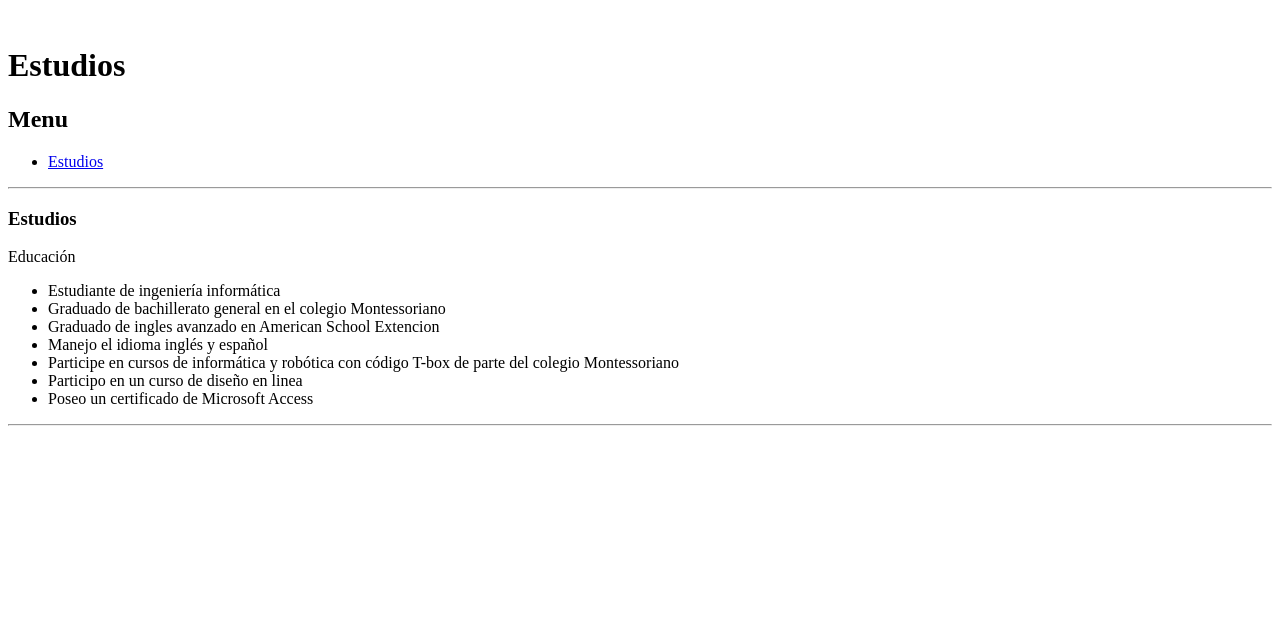
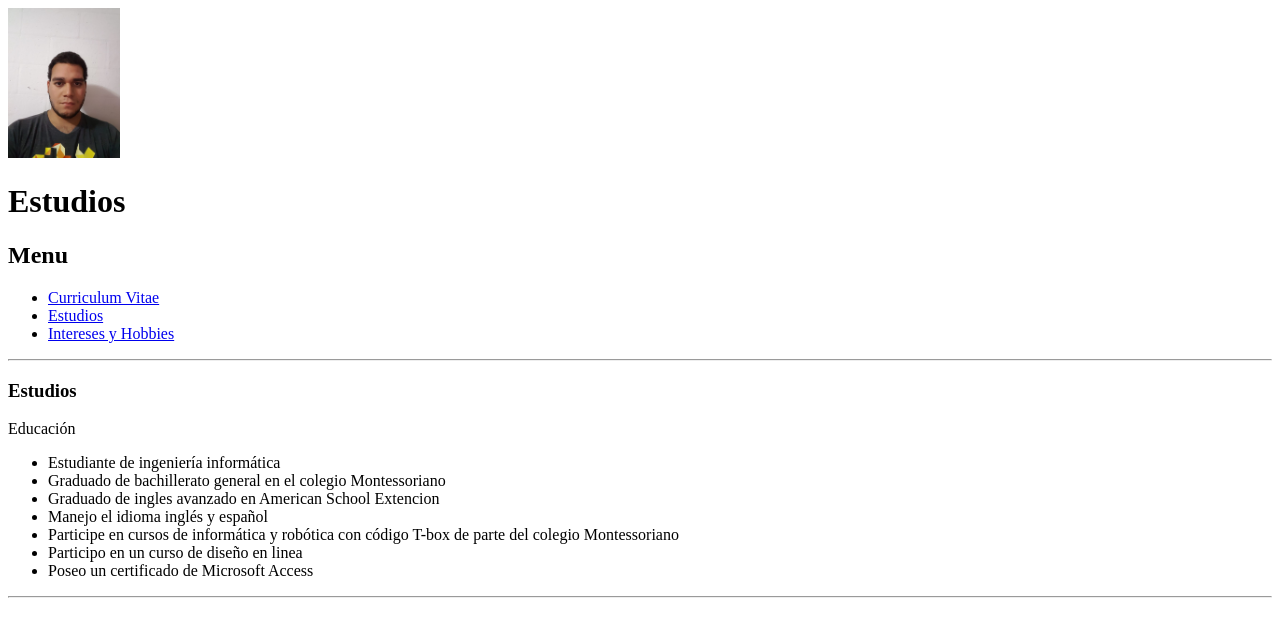
Before and after one commit to Ruben-Aristides/Portafolio_PW0219_-00181317-, a plain HTML site: page Tarea 1/[Tarea1] Estudios/Index.html in a window 1280 px wide. Drawn offline with Linux system fonts and the light colour scheme.

Commit message:
[Tarea1] Fix: Menu y foto

```diff
--- a/Tarea 1/[Tarea1] Estudios/Index.html
+++ b/Tarea 1/[Tarea1] Estudios/Index.html
@@ -5,17 +5,19 @@
         </head>
         <body>
 
-         <img src="" alt="">
+            <img src="img/imagen.jpeg" height="150">
 
-         <h1>Estudios</h1>
+            <h1>Estudios</h1>
 
-         <h2>Menu</h2>
+            <h2>Menu</h2>
             <ul>
-                <li><a href="#Estudios">Estudios</a></li>
+                <li><a href="http://127.0.0.1:5500/Tarea%201/[Tarea1]%20Curriculum%20Vitae/Index.html">Curriculum Vitae</a></li>
+                <li><a href="http://127.0.0.1:5500/Tarea%201/[Tarea1]%20Estudios/Index.html">Estudios</a></li>
+                <li><a href="http://127.0.0.1:5500/Tarea%201/[Tarea1]%20Intereses%20y%20Hobbies/Index.html">Intereses y Hobbies</a></li>
 
             </ul>
             <hr>
-            <h3 id="Estudios">Estudios</h3>
+            <h3>Estudios</h3>
 
             <p>Educación</p>
 
```
Also changed, not shown: Tarea 1/[Tarea1] Curriculum Vitae/Index.html (+6 -3 lines), Tarea 1/[Tarea1] Intereses y Hobbies/Index.html (+7 -7 lines), Tarea 1/[Tarea1] Curriculum Vitae/img/imagen.jpeg (added), Tarea 1/[Tarea1] Estudios/img/imagen.jpeg (added), Tarea 1/[Tarea1] Intereses y Hobbies/img/imagen.jpeg (added).
